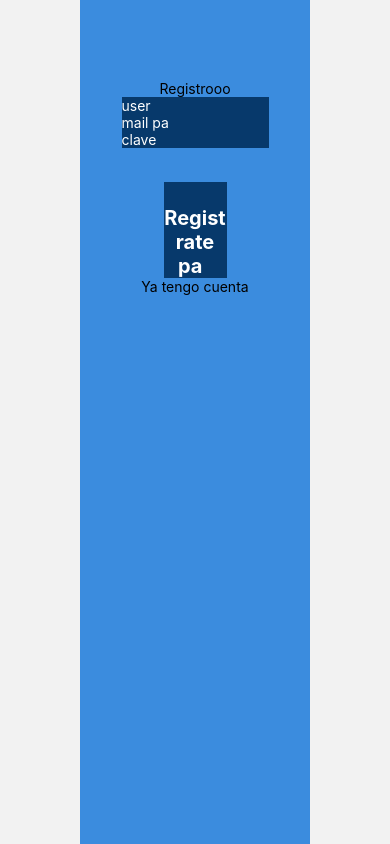
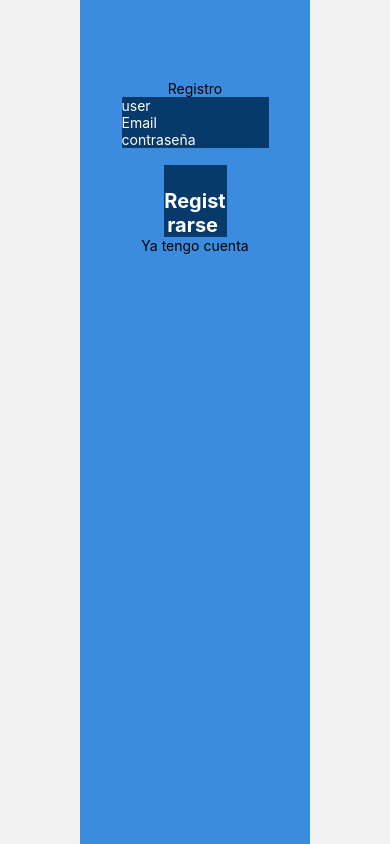
Before and after one commit to Mauroudesa/proyecto-programacion3Final, a React Native app in the folder mi-proyecto/: screen /TabNavigation in a window 390 px wide. Built offline with nearby package versions, Linux system fonts and the light colour scheme; no server answers.

Commit message:
MiPerfil

```diff
--- a/mi-proyecto/src/screens/Comments.js
+++ b/mi-proyecto/src/screens/Comments.js
@@ -7,7 +7,8 @@ class Comments extends Component {
         super(props)
         this.state={
             comentarios:[],
-            nuevoComentario:''
+            nuevoComentario:'',
+            loading: true
         }
     }
     componentDidMount(){
@@ -19,7 +20,9 @@ class Comments extends Component {
 
                 this.setState({
 
-                    comentarios:doc.data().subMessages
+                    comentarios:doc.data().subMessages,
+                    loading: false
+
                 })
             })
     }
@@ -44,6 +47,8 @@ class Comments extends Component {
     render(){
         return (
           <View style={styles.container}>
+
+
             <FlatList
             data={this.state.comentarios}
             keyExtractor={( item ) => item.createdAt.toString()}
@@ -52,7 +57,9 @@ class Comments extends Component {
 
                 <Text>{item.description}</Text>
             </View>
+
         }
+
             />
             <View>
                 <TextInput
@@ -70,7 +77,9 @@ class Comments extends Component {
                 >
                     <Text>Enviar</Text>
                 </TouchableOpacity>
+
             </View>
+
           </View>
         )
     }
--- a/mi-proyecto/src/screens/Login.js
+++ b/mi-proyecto/src/screens/Login.js
@@ -7,18 +7,15 @@ export default class Login extends Component {
         this.state = {
             email: "",
             password: "",
-            campos: ""
+            campos: "",
+            error: null
         }
     }
 
-   logueoNuevo(){
-        if (this.state.email !== "" && this.state.password !== "") {
-          this.props.logueoNuevo(this.state.email, this.state.password)
-        }
-        else (this.setState({campos: "Falta completar algun campo"}));
-      }
+
 
     render() {
+        const {signIn} = this.props.route.params
         return (
             <View style={styles.container}>
                 <Text style={styles.text}>Login</Text>
@@ -35,14 +32,15 @@ export default class Login extends Component {
                     secureTextEntry={true}
                     onChangeText={text => this.setState({ password: text })}
                 />
-                 <Text style = {styles.textoDeError}> {this.state.campos} </Text>
-                 <Text style = {styles.textoDeError}> {this.props.falla} </Text>
-                <TouchableOpacity style = {styles.button} onPress={() => this.logueoNuevo()}>
+
+                <TouchableOpacity style = {styles.button}onPress={() => signIn(this.state.email, this.state.password)}>
                     <Text style = {styles.sign}> Login </Text>
                 </TouchableOpacity>
                 <TouchableOpacity onPress={ ()=>this.props.navigation.navigate('Register') }>
                         <Text>No tengo cuenta</Text>
                  </TouchableOpacity>
+                 <Text style={styles.textoDeError}>{this.props.error}</Text>
+
             </View>
         )
     }
--- a/mi-proyecto/src/screens/Menu.js
+++ b/mi-proyecto/src/screens/Menu.js
@@ -19,7 +19,7 @@ class StackNavigation extends Component{
         super(props)
         this.state={
             loggedIn: false,
-            errorMessage:'Error1'
+            errorMessage:''
         }
     }
 
--- a/mi-proyecto/src/screens/Registro.js
+++ b/mi-proyecto/src/screens/Registro.js
@@ -9,21 +9,24 @@ export default class Registro extends Component {
        email: "",
        password: "",
        username: "",
-       campos: ""
+       campos: "",
+       message:''
      }
   }
 
-registroNuevo(){
-  if (this.state.email !== "" && this.state.password !== "" && this.state.username != "") {
-    this.props.signUp(this.state.email, this.state.password, this.state.username)
+  componentDidMount(){
+    // console.log(this.props.route.params.errorMessage)
+    auth.onAuthStateChanged((user)=>{
+      // console.log(user)
+    })
   }
-  else (this.setState({campos: "Falta rellenar algun campo"})); console.log(this.props);
-}
 
   render(){
+    const {signUp} = this.props
   return (
+
     <View style = {styles.container}>
-        <Text style={styles.text}> Registrooo </Text>
+        <Text style={styles.text}> Registro </Text>
         <TextInput
           style={styles.field}
           placeholder="user"
@@ -33,25 +36,31 @@ registroNuevo(){
 
         <TextInput
           style={styles.field}
-          placeholder="mail pa"
+          placeholder="Email"
           keyboardType="email-address"
           onChangeText={text => this.setState({email: text})}
           />
           <TextInput
           style={styles.field}
-          placeholder="clave"
+          placeholder="contraseña"
           keyboardType="default"
           secureTextEntry={true}
           onChangeText={text => this.setState({password: text})}
           />
-            <Text style = {styles.textoDeError}> {this.state.campos} </Text>
+
              <Text style = {styles.textoDeError}> {this.props.error} </Text>
-          <TouchableOpacity style = {styles.button} onPress={() => this.registroNuevo()}>
-            <Text style={styles.sign}> Registrate pa  </Text>
+
+          <TouchableOpacity style = {styles.button} onPress={
+          () => {
+            signUp(this.state.email, this.state.password)
+          }}>
+            <Text style={styles.sign}> Registrarse </Text>
           </TouchableOpacity>
           <TouchableOpacity onPress={ ()=> this.props.navigation.navigate('Login') }>
                         <Text>Ya tengo cuenta</Text>
                  </TouchableOpacity>
+
+
     </View>
   );
    }
--- a/mi-proyecto/src/screens/miperfil.js
+++ b/mi-proyecto/src/screens/miperfil.js
@@ -9,8 +9,7 @@ export default class MiPerfil extends Component {
     super(props);
     this.state = {
       cargando: true,
-      Posteos: [],
-      error: 'Todavia no hiciste ningun posteo'
+      Posteo: []
     }
   }
 
@@ -39,6 +38,7 @@ export default class MiPerfil extends Component {
         <View>
            <Text style={styles.text}>Usuario: {auth.currentUser.displayName}</Text>
            <Text style={styles.text}>E-mail: {auth.currentUser.email}</Text>
+           <Text style={styles.text}>Posteos hechos: { this.state.Posteo.length}</Text>
        </View>
        <View>
            <Text style={styles.text}>Última fecha de ingreso: {auth.currentUser.metadata.lastSignInTime}</Text>
@@ -51,12 +51,14 @@ export default class MiPerfil extends Component {
          </TouchableOpacity>
         </View>
         <View>
-                    {this.state.cargando ?
+                    {this.state.Posteo.length === 0 ?
+                            <Text style={styles.text}>Todavia no hiciste ningun posteo</Text>
+                            :
+                    this.state.cargando ?
                             <ActivityIndicator size='small' color='blue' />
                             :
-                            this.state.Posteo.length === 0 ?
-                            <Text>{this.state.error}</Text>
-                            :
+
+
                             <FlatList
                                 numColumns={2}
                                 horizontal={false}
@@ -95,10 +97,7 @@ button: {
 
 },
 
-textoDeError: {
-    fontWeight: 'bold',
-    color: '#ffffff'
-},
+
 sign: {
 
 },
@@ -106,10 +105,6 @@ text:{
 
     color:'white'
 
-},
-containerPosteos:{
-
-
 }
 
 })
```
